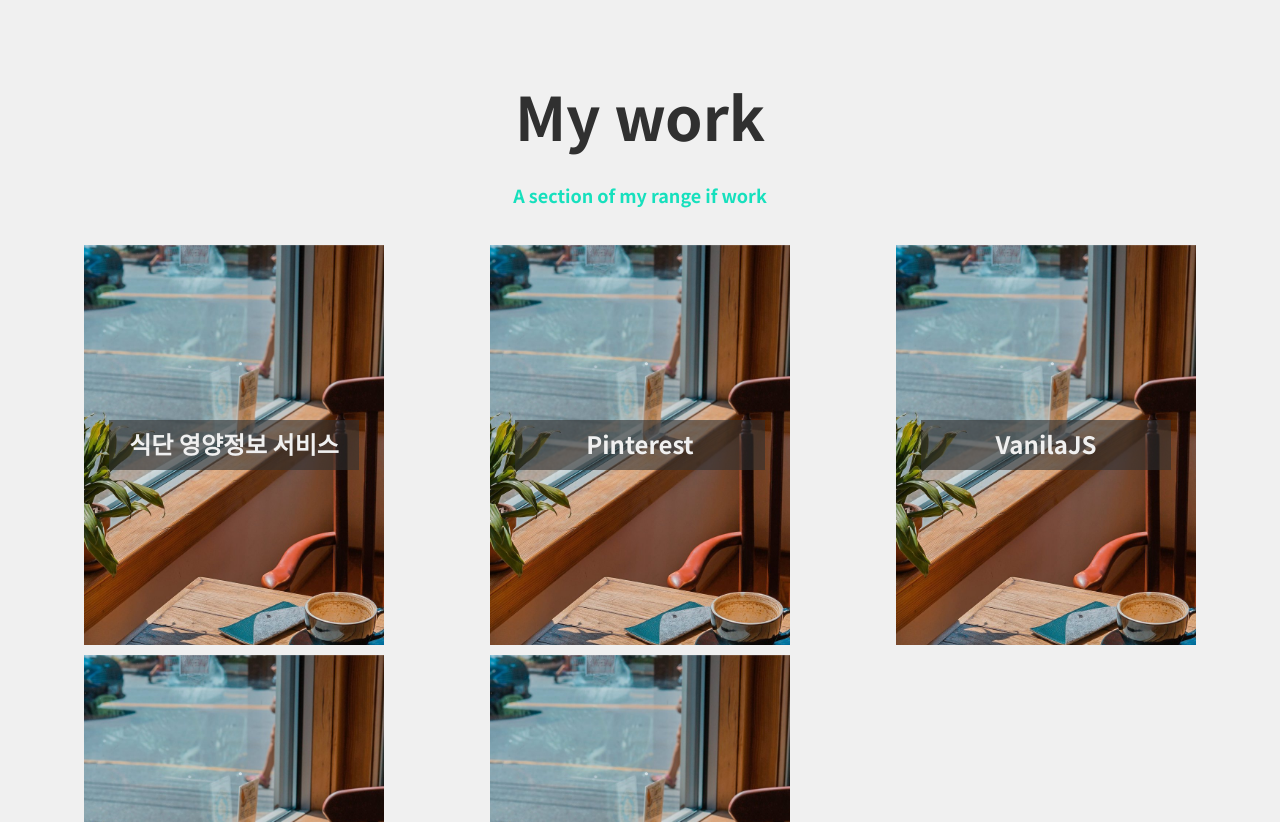
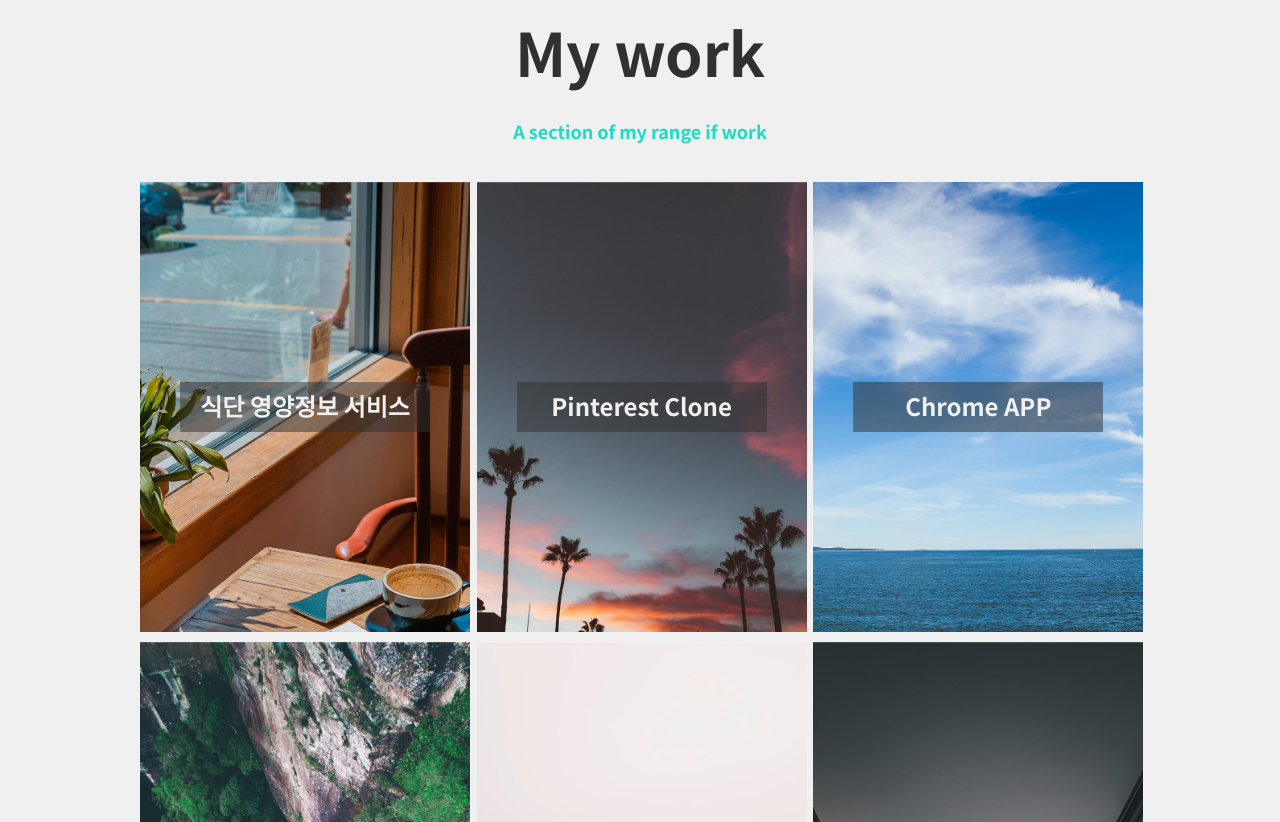
Before and after one commit to minosssss/portfolio, a plain HTML site: page index.html in a window 1280 px wide. Shown: the part 1978-2800 px from the top of the page. Drawn offline with nearby package versions, Linux system fonts and the light colour scheme.

Commit message:
Work페이지 레이아웃 재구성

```diff
--- a/css/about.css
+++ b/css/about.css
@@ -10,12 +10,12 @@
 
 .about-me__img {
   box-shadow: var(--bs);
+  margin: 0 auto;
 }
 
 @media (max-width: 960px) {
   .section__subtitle--about {
     font-size: 1.2rem;
-
   }
   .about-me__body {
     font-size: 1rem;
--- a/css/intro.css
+++ b/css/intro.css
@@ -12,7 +12,7 @@
 
 .section__subtitle {
   margin: 0;
-  font-size: var(--fs-h3);
+  font-size: 1.5rem;
 }
 
 .section__subtitle--intro,
--- /dev/null
+++ b/css/portfolios.css
@@ -0,0 +1,27 @@
+#food-nutrients {
+  background-image: url("../img/work/portfolio-01.jpg");
+}
+
+#pinterest-clone {
+  background-image: url("../img/work/portfolio-02.jpg");
+}
+
+#chrome-app {
+  background-image: url("../img/work/portfolio-03.jpg");
+}
+
+#crwaler-to-kafka {
+  background-image: url("../img/work/portfolio-04.jpg");
+}
+
+#charging-station {
+  background-image: url("../img/work/portfolio-05.jpg");
+}
+
+#fund-page {
+  background-image: url("../img/work/portfolio-06.jpg");
+}
+
+#kakao-clone {
+  background-image: url("../img/work/portfolio-07.jpg");
+}
--- a/css/style.css
+++ b/css/style.css
@@ -4,6 +4,9 @@
 @import url("../css/work.css");
 @import url("../css/header.css");
 @import url("../css/footer.css");
+
+/* my portfolio list */
+@import url("../css/portfolios.css");
 
 *,
 *::before,
@@ -124,7 +127,7 @@ h3 {
   text-decoration: none;
   font-size: .8rem;
   text-transform: uppercase;
-  letter-spacing: 2px;
+  letter-spacing: 1px;
   font-weight: var(--fw-bold);
   transition: transform 200ms ease-in-out;
 
@@ -133,3 +136,23 @@ h3 {
 .btn:hover {
   transform: scale(1.2);
 }
+
+.link-btn {
+  display: inline-block;
+  letter-spacing: 1px;
+  justify-content: center;
+  font-size: .8rem;
+  padding: .3em 1.5em;
+  margin: .5em;
+  width: 8em;
+  background-color: var(--clr-accent);
+  text-decoration: none;
+  text-transform: uppercase;
+  color: var(--clr-dark);
+  font-weight: var(--fw-bold);
+  transition: transform 200ms ease-in-out;
+}
+
+.link-btn:hover {
+  transform: scale(1.2);
+}
--- a/css/work.css
+++ b/css/work.css
@@ -11,45 +11,12 @@
 }
 
 .portfolio {
-    width: auto;
+  max-width: 1000px;
   display: grid;
   grid-template-columns: repeat(auto-fit, minmax(300px, 1fr));
   grid-gap: 10px;
   margin: 0 auto;
-
 }
-/* .portfolio__text {
-    position: absolute;
-    bottom: 3em;
-    z-index: -1;
-    color: var(--clr-dark);
-    padding: 0 1em;
-}
-
-.portfolio__item {
-    background-color: var(--clr-accent);
-    overflow: hidden;
-    position: relative;
-}
-
-.portfolio__img {
-    transition: trasform 750ms cubic-bezier(.5,0,.5,1),
-    opacity 250ms linear
-}
-
-.portfolio__text:focus {
-    z-index: 0;
-}
-.portfolio__item:hover {
-    position: relative;
-    z-index: 2;
-}
-
-.portfolio__img:hover,
-.portfolio__item:focus .portfolio__img {
-    transform: scale(1.2);
-    opacity: 0.3;
-} */
 
 .card-tech__list {
   list-style: none;
@@ -65,14 +32,13 @@
   align-items: flex-start;
   display: inline-block;
   font-size: 0.7rem;
-    margin: .5em .5em;
-    width: 5.5em;
-    background-color:var(--clr-middle);
+  margin: 0.5em 0.5em;
+  width: 6em;
+  background-color: var(--clr-middle);
   color: var(--clr-dark);
 }
 
 .face2 {
-    background-image: url('../img/work/portfolio-01.jpg');
   background-size: cover;
   transition: 0.5s;
   color: var(--clr-middle);
@@ -83,13 +49,13 @@
   width: 250px;
   height: 50px;
   padding-top: 5px;
-    background-color: rgba(48, 48, 48, 0.6);
+  background-color: rgba(48, 48, 48, 0.5);
 }
 
 .portfolio .card {
   position: relative;
-    width: 300px;
-    height: 400px;
+  width: 330px;
+  height: 450px;
   margin: 0 auto;
   background: var(--clr-dark);
   transition: 0.5s;
@@ -129,7 +95,6 @@
   transition: 0.3s ease-in-out;
 }
 
-
 @media (min-width: 800px) {
   .face h3 {
     font-size: 1.5rem;
--- a/index.html
+++ b/index.html
@@ -88,13 +88,13 @@
                 <h3>Data-Engineer</h3>
                 <p>데이터 수집(크롤링,API 등)을 통한 분석 및 시각화를 경험했습니다.
                     데이터 사이언스와의 협업을 통한 웹서비스 구현을 해보며 데이터 스키마 설계 또한 진행했었습니다.
-                    초기 페이지에 따른 DB 설계와 구축을 3번의 수정을 경험해보며 차후 일어날 수 있는 변수에 대해 한번 더 신중하게 고민하면서 업무 효율을 높여 가고자 합니다.</p>
+                    초기 페이지에 따른 DB 설계 후, 실제 구축과정에서 지속적인 수정으로 힘들었던 경험이 있습니다. 차후 일어날 수 있는 변수에 대해 한번 더 신중하게 고민하면서 업무 효율을 높여 가려고 노력하고 있습니다.</p>
             </div> <!-- / service -->
 
             <div class="service">
                 <h3>Manager</h3>
                 <p>스타벅스와 CJ CGV에서 Manager로 근무하며 현장경험을 바탕으로 명확한 의사소통 능력을 키워왔습니다.
-                    매번 일어나는 변수에 대해 디테일적인 부분을 끊임없이 고민하며 고객들의 만족을 위해 노력해왔습니다.
+                    현장에서 매번 일어나는 변수에 대해 디테일적인 부분을 고민하고 적용하며 고객들의 만족을 위해 노력해왔습니다.
                     또한 한층 발전 된 조직을 만들기 위해 관리 체계와 함께 구성원들의 성장을 지도하며 관리자로서 성장하였습니다.</p>
             </div> <!-- / service -->
         </div> <!-- / services -->
@@ -114,67 +114,141 @@
                     <div class="content">
                         <h3>식단 영양정보 서비스</h3>
                         <p>Lorem ipsum dolor sit amet consectetur adipisicing elit. Non, debitis provident.</p>
-                        <a class="btn" href="#">Read More</a>
+                        <ul class="card-tech__list">
+                            <li>Django</li>
+                            <li>Python</li>
+                            <li>YOLOv3</li>
+                            <li>ELK Stack</li>
+                            <li>MySQL</li>
+                            <li>AWS</li>
+                        </ul>
+                        <a class="link-btn" href="#">More</a>
+                        <a class="link-btn" href="#">Github</a>
                     </div>
                 </div>
-                <div class="face face2">
+                <div class="face face2" id="food-nutrients">
                     <h3>식단 영양정보 서비스</h3>
                 </div>
             </div>
             <div class="card">
                 <div class="face face1">
                     <div class="content">
-                        <h3>Service Test</h3>
+                        <h3>Pinterest 클론</h3>
                         <p>Lorem ipsum dolor sit amet consectetur adipisicing elit. Non, debitis provident.</p>
-                        <a class="btn" href="#">Read More</a>
+
+                        <ul class="card-tech__list">
+                            <li>Django</li>
+                            <li>Docker</li>
+                            <li>Nginx</li>
+                            <li>AWS</li>
+                            <li>Maria DB</li>
+                        </ul>
+
+                        <a class="link-btn" href="#">More</a>
+                        <a class="link-btn" href="#">Github</a>
                     </div>
                 </div>
-                <div class="face face2">
-                    <h3>Pinterest</h3>
+                <div class="face face2" id="pinterest-clone">
+                    <h3>Pinterest Clone</h3>
                 </div>
             </div>
             <div class="card">
                 <div class="face face1">
                     <div class="content">
-                        <h3>Service Test</h3>
+                        <h3>크롬앱 만들기</h3>
                         <p>Lorem ipsum dolor sit amet consectetur adipisicing elit. Non, debitis provident.</p>
-                        <a class="btn" href="#">Read More</a>
+                        <ul class="card-tech__list">
+                            <li>JavaScript</li>
+                            <li>HTML5</li>
+                            <li>CSS</li>
+                            <li>JSON</li>
+                            <li>WeatherAPI</li>
+                        </ul>
+                        <a class="link-btn" href="#">More</a>
+                        <a class="link-btn" href="#">Github</a>
                     </div>
                 </div>
-                <div class="face face2">
-                    <h3>VanilaJS</h3>
+                <div class="face face2" id="chrome-app">
+                    <h3>Chrome APP</h3>
                 </div>
             </div>
             <div class="card">
                 <div class="face face1">
                     <div class="content">
-                        <h3>Service Test</h3>
+                        <h3>Kafka를 활용한 크롤링</h3>
                         <p>Lorem ipsum dolor sit amet consectetur adipisicing elit. Non, debitis provident.</p>
                         <ul class="card-tech__list">
-                            <li>JavaScript</li>
-                            <li>HTML5</li>
-                            <li>CSS</li>
-                            <li>JavaScript</li>
-                            <li>HTML5</li>
+                            <li>Python</li>
+                            <li>Kafka</li>
+                            <li>AWS</li>
+                            <li>MongoDB</li>
+                            <li>MySQL</li>
+                            <li>Flume</li>
 
                         </ul>
-                        <a class="btn" href="#">Read More</a>
+                        <a class="link-btn" href="#">More</a>
+                        <a class="link-btn" href="#">Github</a>
                     </div>
                 </div>
-                <div class="face face2">
-                    <h3>VanilaJS</h3>
+                <div class="face face2" id="crwaler-to-kafka">
+                    <h3>Crwaler to Kafka</h3>
                 </div>
             </div>
             <div class="card">
                 <div class="face face1">
                     <div class="content">
-                        <h3>Service Test</h3>
+                        <h3>전기차 증가에 따른 충전 인프라 위치선정</h3>
                         <p>Lorem ipsum dolor sit amet consectetur adipisicing elit. Non, debitis provident.</p>
-                        <a class="btn" href="#">Read More</a>
+                        <ul class="card-tech__list">
+                            <li>Python</li>
+                            <li>Excel</li>
+                            <li>PowerBI</li>
+                        </ul>
+                        <a class="link-btn" href="#">More</a>
+                        <a class="link-btn" href="#">Github</a>
                     </div>
                 </div>
-                <div class="face face2">
-                    <h3>VanilaJS</h3>
+                <div class="face face2" id="charging-station">
+                    <h3>전기차충전소 위치선정</h3>
+                </div>
+            </div>
+            <div class="card">
+                <div class="face face1">
+                    <div class="content">
+                        <h3>커피 펀딩 페이지 제작</h3>
+                        <p>Lorem ipsum dolor sit amet consectetur adipisicing elit. Non, debitis provident.</p>
+                        <ul class="card-tech__list">
+                            <li>Python</li>
+                            <li>Flask</li>
+                            <li>MongoDB</li>
+                            <li>HTML5</li>
+                            <li>CSS</li>
+
+                        </ul>
+                        <a class="link-btn" href="#">More</a>
+                        <a class="link-btn" href="#">Github</a>
+                    </div>
+                </div>
+                <div class="face face2" id="fund-page">
+                    <h3>Coffee Funding Site</h3>
+                </div>
+            </div>
+            <div class="card">
+                <div class="face face1">
+                    <div class="content">
+                        <h3>카카오톡 클론</h3>
+                        <p>Lorem ipsum dolor sit amet consectetur adipisicing elit. Non, debitis provident.</p>
+                        <ul class="card-tech__list">
+                            <li>HTML5</li>
+                            <li>CSS</li>
+                            <li>JavaScript</li>
+                        </ul>
+                        <a class="link-btn" href="#">More</a>
+                        <a class="link-btn" href="#">Github</a>
+                    </div>
+                </div>
+                <div class="face face2" id="kakao-clone">
+                    <h3>KakaoTalk Clone</h3>
                 </div>
             </div>
         </div>
```
Also changed, not shown: css/header.css (+5 -7 lines). Lines whose indentation alone changed are shown as unchanged.
